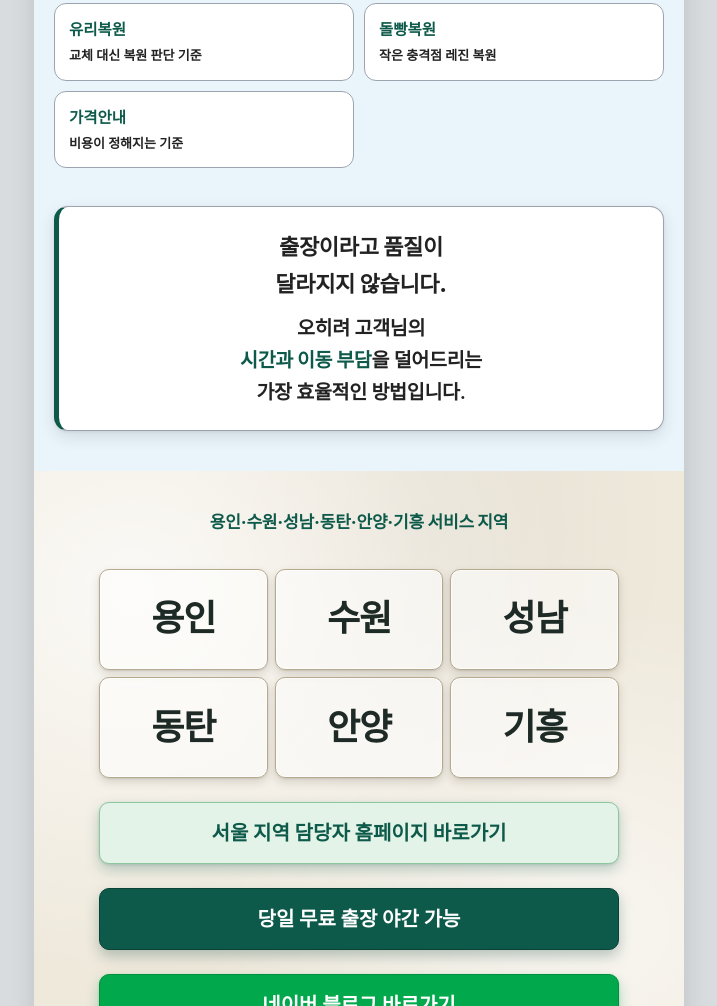
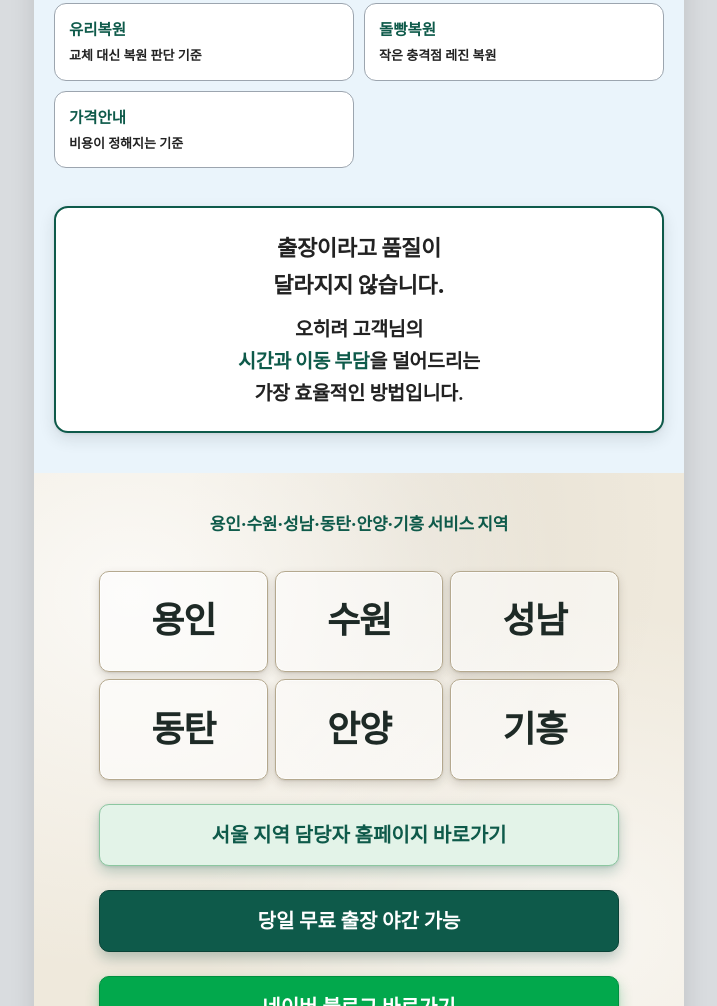
Before and after one commit to hanlee7777777-dev/yongglass, a plain HTML site: page glass-crack-welding.html in a window 1280 px wide. Shown: the part 1316-2322 px from the top of the page, without its empty margins (281-998 px from the left). Drawn offline with Linux system fonts and the light colour scheme; a script that the page names is missing; a web font is replaced by a local one.

Commit message:
Add files via upload

```diff
--- a/glass-crack-welding.html
+++ b/glass-crack-welding.html
@@ -93,7 +93,7 @@ section.alt .step{background:var(--bg)}
 .step .no{font-size:13px;font-weight:800;color:var(--teal-d);letter-spacing:1px}
 .step h3{font-size:19px;font-weight:900;margin:4px 0 6px}
 .step p{font-size:15.5px;color:var(--text)}
-.promise{margin-top:22px;background:#fff;border:1.5px solid #9ca5af;border-left:5px solid var(--navy);border-radius:14px;padding:22px 18px;text-align:center;box-shadow:0 6px 16px rgba(30,42,38,.12),0 1px 3px rgba(30,42,38,.08);cursor:pointer;-webkit-tap-highlight-color:transparent}
+.promise{margin-top:22px;background:#fff;border:2.5px solid var(--navy);border-radius:14px;padding:22px 18px;text-align:center;box-shadow:0 6px 16px rgba(30,42,38,.12),0 1px 3px rgba(30,42,38,.08);cursor:pointer;-webkit-tap-highlight-color:transparent}
 .promise p{color:#222;font-size:clamp(19px,calc(4.8vw + 2px),22px);font-weight:800;line-height:1.65;letter-spacing:-.3px}
 .promise p+p{margin-top:10px;font-size:clamp(17px,calc(4.3vw + 2px),19.5px);font-weight:600}
 .promise b{color:var(--navy);font-weight:800}
```
Also changed, not shown: index.html (+1 -1 lines), repair-price.html (+1 -1 lines), windshield-chip-repair.html (+1 -1 lines), windshieldrepair.html (+1 -1 lines).
